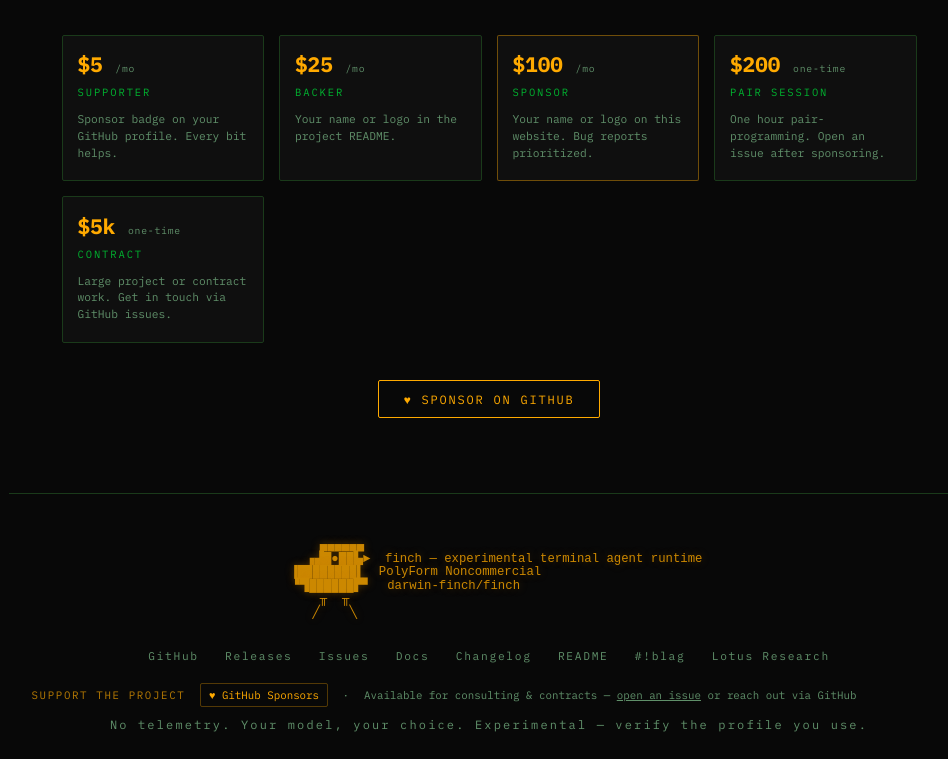
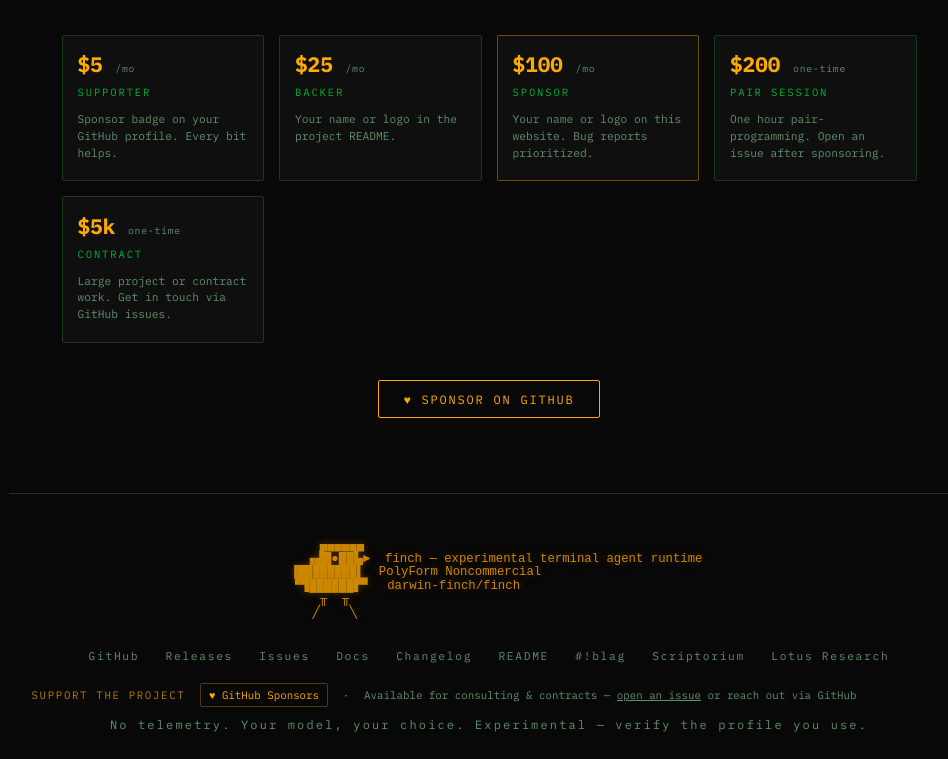
Before and after one commit to darwin-finch/darwin-finch.github.io, an Astro site: page / in a window 1280 px wide. Shown: the part 11241-12000 px from the top of the page, without its empty margins (151-1099 px from the left). Built offline with nearby package versions, Linux system fonts and the light colour scheme; Astro itself is replaced by a stand-in of ours.

Commit message:
docs: add Scriptorium to footer links
Reciprocal cross-linking with schancel.github.io's sibling projects,
alongside the existing #!blag and Lotus Research links.

```diff
--- a/src/components/SiteFooter.astro
+++ b/src/components/SiteFooter.astro
@@ -14,6 +14,7 @@
     <a href="https://github.com/darwin-finch/finch/blob/main/CHANGELOG.md">Changelog</a>
     <a href="https://github.com/darwin-finch/finch/blob/main/README.md">README</a>
     <a href="https://schancel.github.io" target="_blank" rel="noopener">#!blag</a>
+    <a href="https://schancel.github.io/scriptorium/" target="_blank" rel="noopener">Scriptorium</a>
     <a href="https://givelotus.github.io" target="_blank" rel="noopener">Lotus Research</a>
   </nav>
   <div class="footer-support">
```
